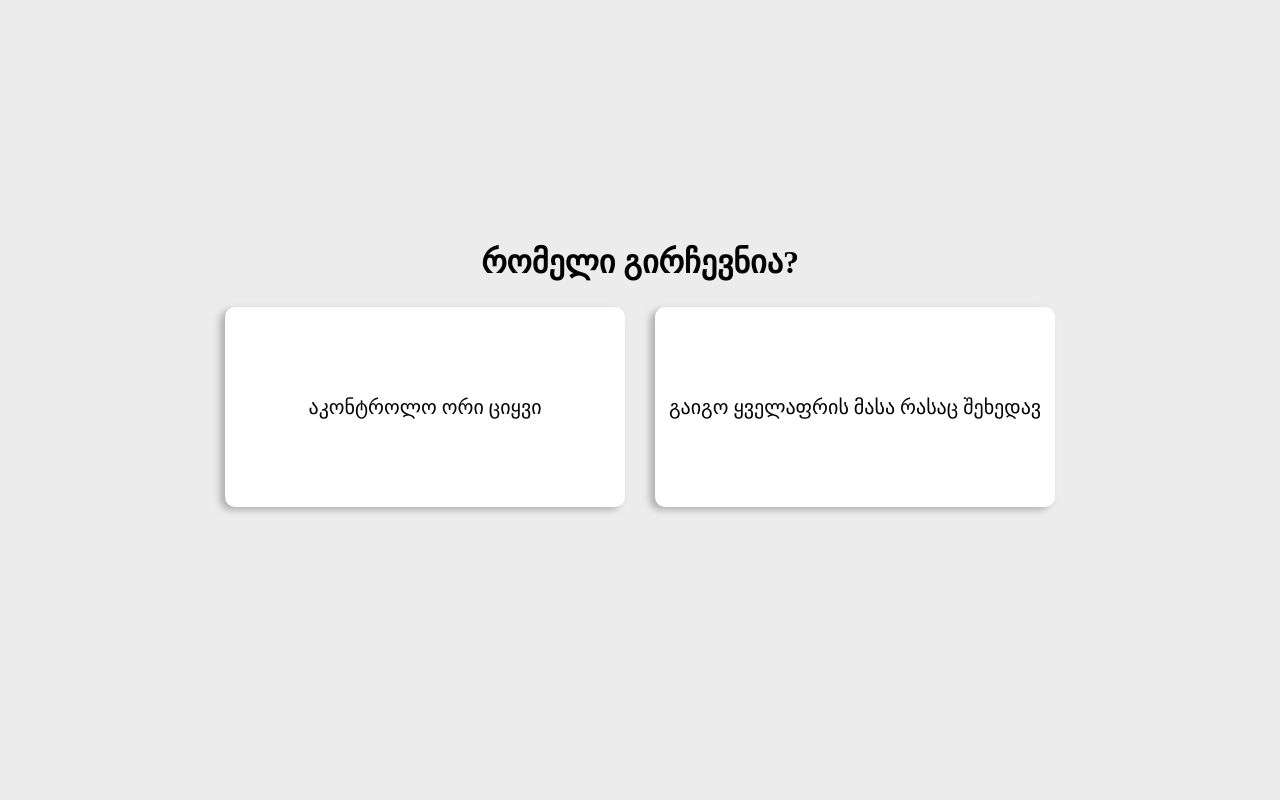
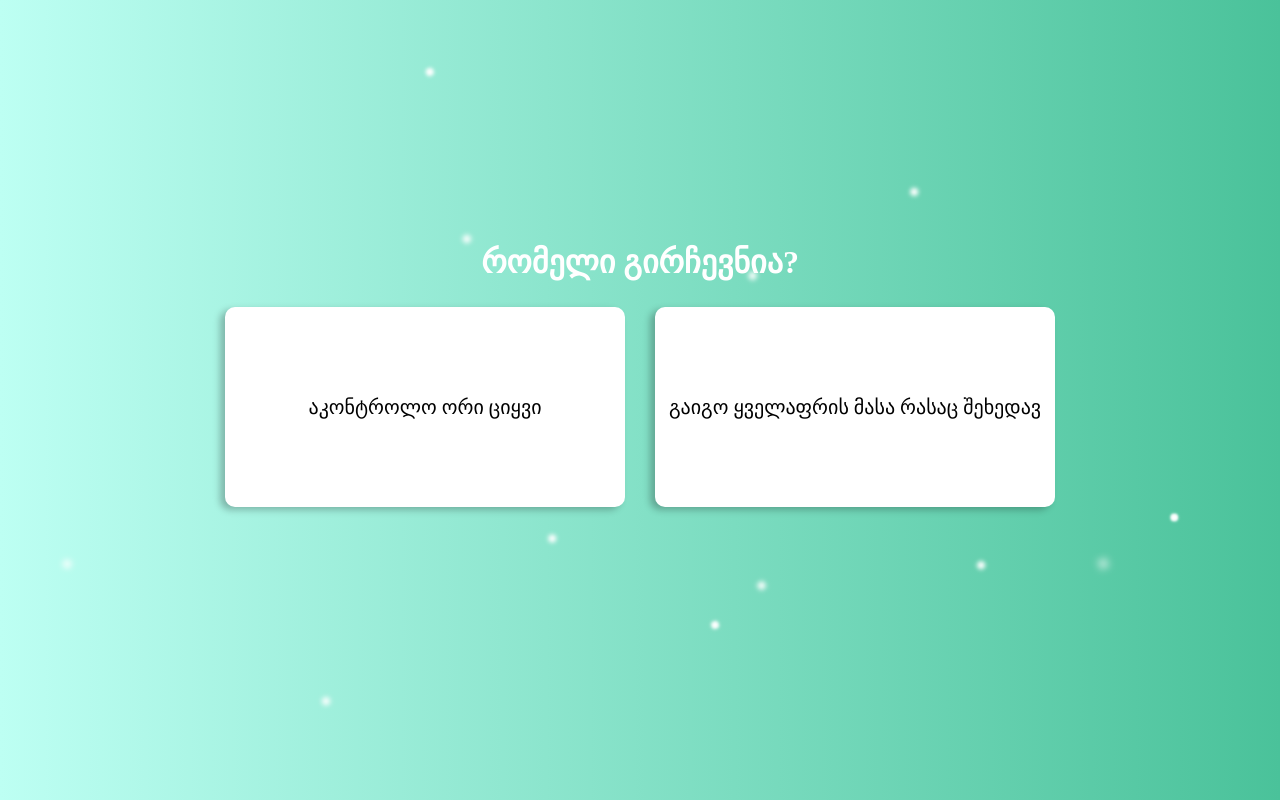
Before and after one commit to Tornike512/Weight-Squirrel-2, a React (Vite) app: page / in a window 1280 px wide. Built offline with nearby package versions, Linux system fonts and the light colour scheme.

Commit message:
Add: Animated Background

```diff
--- a/src/App.tsx
+++ b/src/App.tsx
@@ -2,6 +2,26 @@ import { Card } from "./Components/Card";
 
 function App() {
   return (
+    <>
+      <div className="background">
+        <span></span>
+        <span></span>
+        <span></span>
+        <span></span>
+        <span></span>
+        <span></span>
+        <span></span>
+        <span></span>
+        <span></span>
+        <span></span>
+        <span></span>
+        <span></span>
+        <span></span>
+        <span></span>
+        <span></span>
+        <span></span>
+        <span></span>
+      </div>
       <div className="app">
         <h1>რომელი გირჩევნია?</h1>
         <div className="card-page-wrapper">
@@ -9,6 +29,7 @@ function App() {
           <Card question="გაიგო ყველაფრის მასა რასაც შეხედავ" />
         </div>
       </div>
+    </>
   );
 }
 
--- a/src/Components/Card/Card.scss
+++ b/src/Components/Card/Card.scss
@@ -18,7 +18,7 @@
   cursor: pointer;
 
   &:hover {
-    transition: 0.3s box-shadow;
-    box-shadow: 0px 0px 23px rgb(0 70 255 / 51%);
+    transition: 0.2s box-shadow;
+    box-shadow: 0px 0px 23px rgb(255 255 255);
   }
 }
--- a/src/Sass/Global.scss
+++ b/src/Sass/Global.scss
@@ -13,6 +13,189 @@ body {
   background-color: #ececec;
 }
 
+@keyframes move {
+  100% {
+    transform: translate3d(0, 0, 1px) rotate(360deg);
+  }
+}
+
+.background {
+  position: fixed;
+  width: 100vw;
+  height: 100vh;
+  top: 0;
+  left: 0;
+  background: linear-gradient(to right, #bdfff3, #4ac29a);
+  overflow: hidden;
+  z-index: -1;
+}
+
+.background span {
+  width: 1vmin;
+  height: 1vmin;
+  border-radius: 1vmin;
+  backface-visibility: hidden;
+  position: absolute;
+  animation: move;
+  animation-duration: 15;
+  animation-timing-function: linear;
+  animation-iteration-count: infinite;
+}
+
+.background span:nth-child(0) {
+  color: #ffffff;
+  top: 95%;
+  left: 54%;
+  animation-duration: 180s;
+  animation-delay: -177s;
+  transform-origin: -4vw 19vh;
+  box-shadow: -2vmin 0 1.07814686693161vmin currentColor;
+}
+.background span:nth-child(1) {
+  color: #ffffff;
+  top: 67%;
+  left: 8%;
+  animation-duration: 88s;
+  animation-delay: -312s;
+  transform-origin: 22vw 10vh;
+  box-shadow: 2vmin 0 1.0499709309919671vmin currentColor;
+}
+.background span:nth-child(2) {
+  color: #ffffff;
+  top: 1%;
+  left: 47%;
+  animation-duration: 236s;
+  animation-delay: -272s;
+  transform-origin: -11vw -12vh;
+  box-shadow: -2vmin 0 0.4915963678246693vmin currentColor;
+}
+.background span:nth-child(3) {
+  color: #ffffff;
+  top: 17%;
+  left: 65%;
+  animation-duration: 12s;
+  animation-delay: -265s;
+  transform-origin: 3vw 3vh;
+  box-shadow: -2vmin 0 0.5141030854217576vmin currentColor;
+}
+.background span:nth-child(4) {
+  color: #ffffff;
+  top: 23%;
+  left: 52%;
+  animation-duration: 265s;
+  animation-delay: -166s;
+  transform-origin: 11vw 22vh;
+  box-shadow: -2vmin 0 0.6895648428970889vmin currentColor;
+}
+.background span:nth-child(5) {
+  color: #ffffff;
+  top: 85%;
+  left: 78%;
+  animation-duration: 276s;
+  animation-delay: -63s;
+  transform-origin: 13vw 2vh;
+  box-shadow: -2vmin 0 0.2816038495428559vmin currentColor;
+}
+.background span:nth-child(6) {
+  color: #ffffff;
+  top: 75%;
+  left: 8%;
+  animation-duration: 184s;
+  animation-delay: -188s;
+  transform-origin: 9vw -23vh;
+  box-shadow: 2vmin 0 0.8331575653553374vmin currentColor;
+}
+.background span:nth-child(7) {
+  color: #ffffff;
+  top: 87%;
+  left: 53%;
+  animation-duration: 49s;
+  animation-delay: -188s;
+  transform-origin: -17vw -23vh;
+  box-shadow: -2vmin 0 0.4118839525776259vmin currentColor;
+}
+.background span:nth-child(8) {
+  color: #ffffff;
+  top: 66%;
+  left: 40%;
+  animation-duration: 208s;
+  animation-delay: -178s;
+  transform-origin: -11vw 2vh;
+  box-shadow: -2vmin 0 0.5065552655857248vmin currentColor;
+}
+.background span:nth-child(9) {
+  color: #ffffff;
+  top: 36%;
+  left: 64%;
+  animation-duration: 124s;
+  animation-delay: -290s;
+  transform-origin: 3vw 21vh;
+  box-shadow: 2vmin 0 0.5173057512943571vmin currentColor;
+}
+.background span:nth-child(10) {
+  color: #ffffff;
+  top: 51%;
+  left: 99%;
+  animation-duration: 52s;
+  animation-delay: -348s;
+  transform-origin: 14vw -24vh;
+  box-shadow: 2vmin 0 0.900110886556281vmin currentColor;
+}
+.background span:nth-child(11) {
+  color: #ffffff;
+  top: 96%;
+  left: 26%;
+  animation-duration: 178s;
+  animation-delay: -164s;
+  transform-origin: -19vw -6vh;
+  box-shadow: -2vmin 0 0.7126813187394283vmin currentColor;
+}
+.background span:nth-child(12) {
+  color: #ffffff;
+  top: 56%;
+  left: 70%;
+  animation-duration: 85s;
+  animation-delay: -68s;
+  transform-origin: -20vw 12vh;
+  box-shadow: 2vmin 0 0.6416018957160738vmin currentColor;
+}
+.background span:nth-child(13) {
+  color: #ffffff;
+  top: 87%;
+  left: 89%;
+  animation-duration: 162s;
+  animation-delay: -26s;
+  transform-origin: 7vw -13vh;
+  box-shadow: 2vmin 0 1.1019229000560211vmin currentColor;
+}
+.background span:nth-child(14) {
+  color: #ffffff;
+  top: 63%;
+  left: 38%;
+  animation-duration: 148s;
+  animation-delay: -33s;
+  transform-origin: 1vw 7vh;
+  box-shadow: -2vmin 0 0.501185462410332vmin currentColor;
+}
+.background span:nth-child(15) {
+  color: #ffffff;
+  top: 79%;
+  left: 94%;
+  animation-duration: 255s;
+  animation-delay: -101s;
+  transform-origin: 15vw 20vh;
+  box-shadow: -2vmin 0 0.5192517553564415vmin currentColor;
+}
+.background span:nth-child(16) {
+  color: #ffffff;
+  top: 35%;
+  left: 44%;
+  animation-duration: 15s;
+  animation-delay: -319s;
+  transform-origin: -5vw 0vh;
+  box-shadow: -2vmin 0 0.6504136896711461vmin currentColor;
+}
+
 .app {
   height: 100vh;
   padding: 50px 50px 100px 50px;
@@ -23,6 +206,7 @@ body {
 
   h1 {
     margin-bottom: 26px;
+    color: #ffffff;
   }
 
   .card-page-wrapper {
```
Lines whose indentation alone changed are shown as unchanged.
